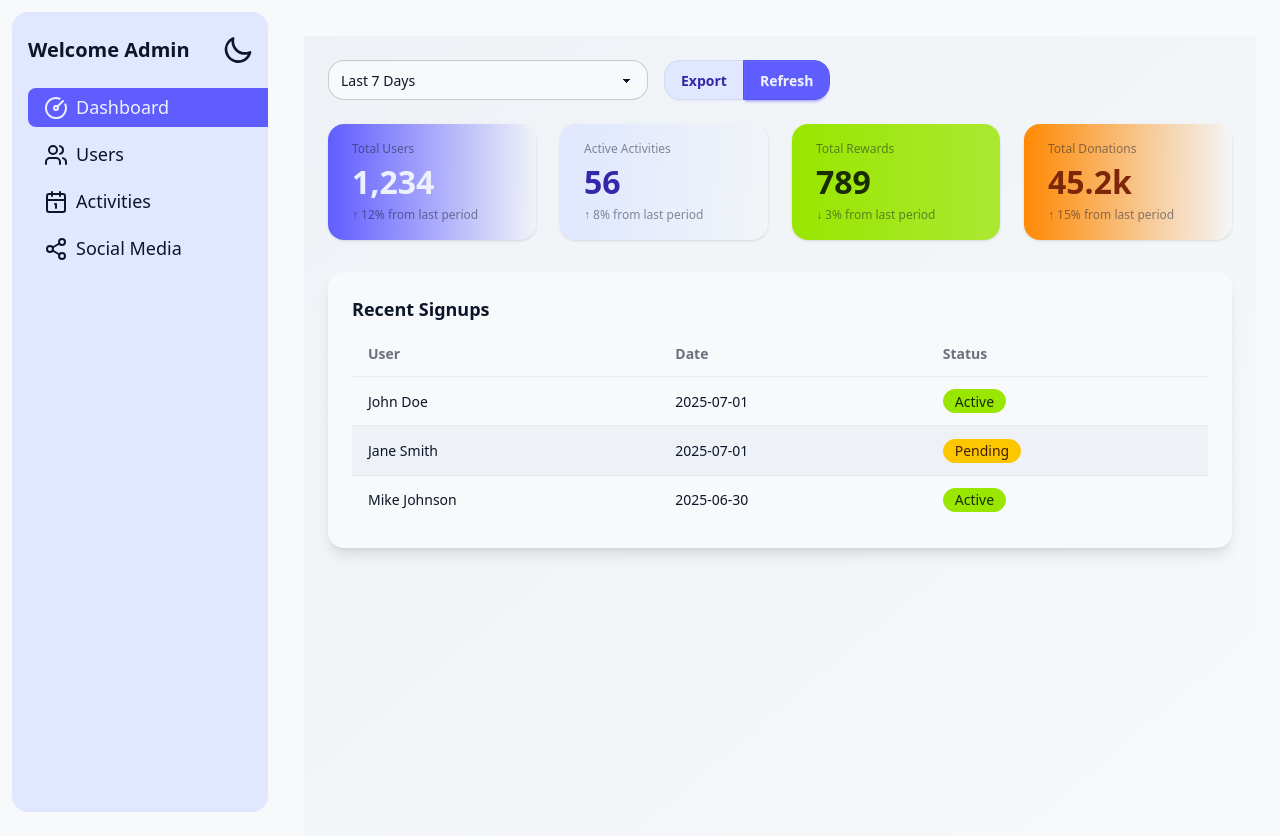
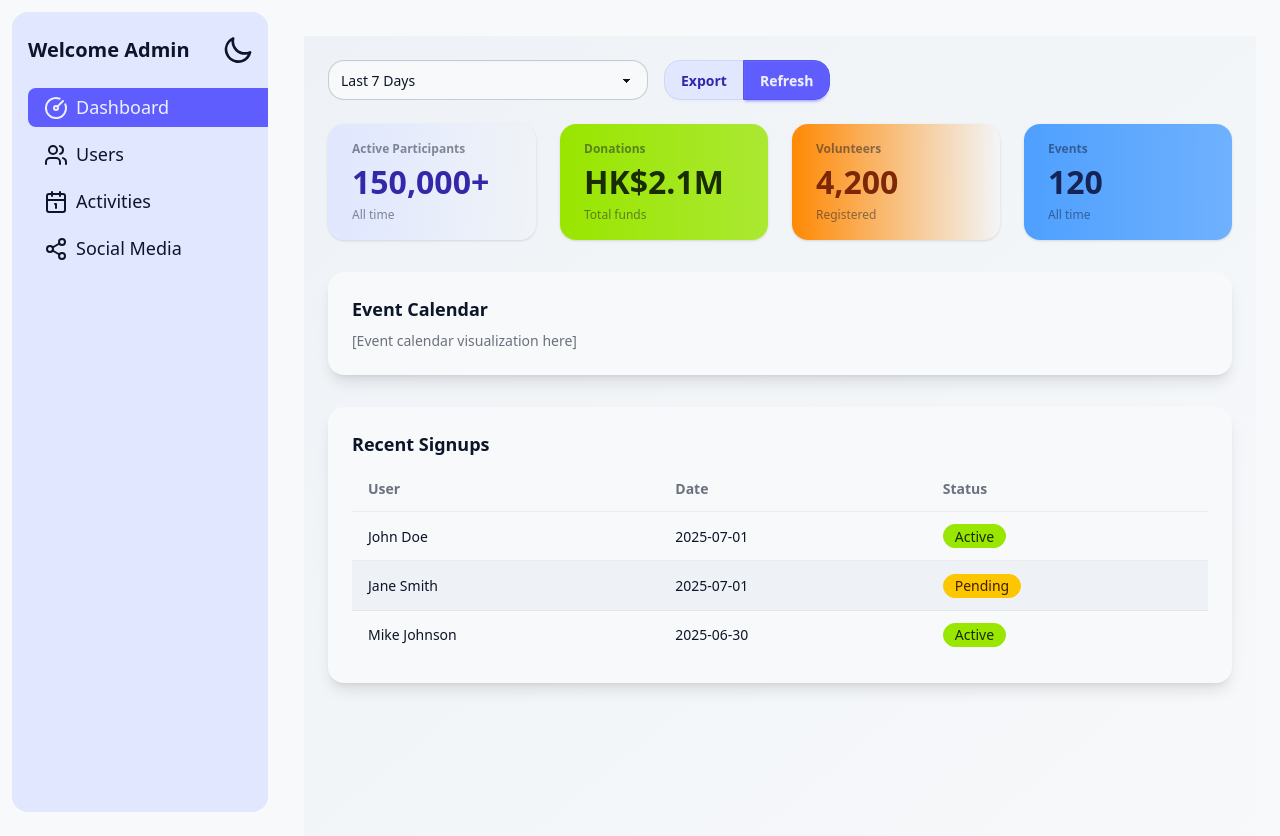
Before and after one commit to hadetan/foodsport-dev, a Next.js app: page /admin in a window 1280 px wide. Built offline with nearby package versions, Linux system fonts and the light colour scheme; no server answers.

Commit message:
Dashboard creation

```diff
--- a/src/app/(landing)/Components/ComingSoon.js
+++ b/src/app/(landing)/Components/ComingSoon.js
@@ -1,13 +1,9 @@
+import "./comingSoon.css";
+
 export default function ComingSoon() {
     return (
-      <div className="flex flex-col items-center justify-center min-h-screen bg-yellow-100">
-        <img
-          src="/coming.jpg"
-          alt="Coming Soon"
-          width={1784}
-          height={770}
-          className="object-contain"
-        />
-      </div>
+        <div className="coming-soon-bg">
+            {/* You can add overlay text or content here if needed */}
+        </div>
     );
-  }
+}
--- /dev/null
+++ b/src/app/(landing)/Components/comingSoon.css
@@ -0,0 +1,13 @@
+/* Add background image with 1920x720 ratio */
+.coming-soon-bg {
+    background-image: url("/coming.png");
+    background-size: cover;
+    background-position: center;
+    width: 100%;
+    max-width: 1920px;
+    height:70vh;
+    min-height: 360px;
+    display: flex;
+    align-items: center;
+    justify-content: center;
+}
--- a/src/app/admin/(logged_in)/(dashboard)/page.js
+++ b/src/app/admin/(logged_in)/(dashboard)/page.js
@@ -1,13 +1,24 @@
 "use client";
 
-import api from "@/utils/axios/api";
 import React, { useState, useEffect } from "react";
+// import api from "@/utils/axios/api"; // Uncomment and use for real API calls
 
 const DashboardPage = () => {
     const [dateRange, setDateRange] = useState("7d");
     const [loading, setLoading] = useState(false);
-    const [data, setData] = useState(null);
     const [theme, setTheme] = useState("light");
+    // Placeholder for fetched dashboard data
+    const [dashboard, setDashboard] = useState({
+        participants: "150,000+",
+        donations: "HK$2.1M",
+        volunteers: "4,200",
+        events: "120",
+        recentSignups: [
+            { name: "John Doe", date: "2025-07-01", status: "Active" },
+            { name: "Jane Smith", date: "2025-07-01", status: "Pending" },
+            { name: "Mike Johnson", date: "2025-06-30", status: "Active" },
+        ],
+    });
 
     useEffect(() => {
         const isDark =
@@ -29,14 +40,17 @@ const DashboardPage = () => {
             attributeFilter: ["data-theme"],
         });
 
+        // Fetch dashboard data here (replace with real API)
+        // api.get('/admin/dashboard?range=' + dateRange).then(res => setDashboard(res.data));
+
         return () => observer.disconnect();
-    }, []);
+    }, [dateRange]);
 
     const chartTextColor = theme === "dark" ? "#e2e8f0" : "#1e293b";
 
     const handleRefresh = async () => {
         setLoading(true);
-        // TODO: Implement API call
+        // Fetch dashboard data here (replace with real API)
         await new Promise((resolve) => setTimeout(resolve, 1000));
         setLoading(false);
     };
@@ -70,98 +84,110 @@ const DashboardPage = () => {
                 </div>
             </div>
 
-            {/* Stats Grid */}
+            {/* KPIs */}
             <div className="grid grid-cols-1 md:grid-cols-2 lg:grid-cols-4 gap-4 lg:gap-6 mb-8 w-full">
-                <div className="stats shadow">
-                    <div className="stat bg-gradient-to-r from-primary to-primary-focus text-primary-content">
-                        <div className="stat-title opacity-80">Total Users</div>
-                        <div className="stat-value">1,234</div>
-                        <div className="stat-desc opacity-80">
-                            ↑ 12% from last period
-                        </div>
-                    </div>
-                </div>
-
                 <div className="stats shadow">
                     <div className="stat bg-gradient-to-r from-secondary to-secondary-focus text-secondary-content">
                         <div className="stat-title opacity-80">
-                            Active Activities
+                            <span className="font-bold">
+                                Active Participants
+                            </span>
                         </div>
-                        <div className="stat-value">56</div>
-                        <div className="stat-desc opacity-80">
-                            ↑ 8% from last period
+                        <div className="stat-value">
+                            {dashboard.participants}
                         </div>
+                        <div className="stat-desc opacity-80">All time</div>
                     </div>
                 </div>
-
                 <div className="stats shadow">
                     <div className="stat bg-gradient-to-r from-success to-success/80 text-success-content">
                         <div className="stat-title opacity-80">
-                            Total Rewards
+                            <span className="font-bold">Donations</span>
                         </div>
-                        <div className="stat-value">789</div>
-                        <div className="stat-desc opacity-80">
-                            ↓ 3% from last period
-                        </div>
+                        <div className="stat-value">{dashboard.donations}</div>
+                        <div className="stat-desc opacity-80">Total funds</div>
                     </div>
                 </div>
-
                 <div className="stats shadow">
                     <div className="stat bg-gradient-to-r from-accent to-accent-focus text-accent-content">
                         <div className="stat-title opacity-80">
-                            Total Donations
+                            <span className="font-bold">Volunteers</span>
                         </div>
-                        <div className="stat-value">45.2k</div>
-                        <div className="stat-desc opacity-80">
-                            ↑ 15% from last period
+                        <div className="stat-value">{dashboard.volunteers}</div>
+                        <div className="stat-desc opacity-80">Registered</div>
+                    </div>
+                </div>
+                <div className="stats shadow">
+                    <div className="stat bg-gradient-to-r from-info to-info/80 text-info-content">
+                        <div className="stat-title opacity-80">
+                            <span className="font-bold">Events</span>
+                        </div>
+                        <div className="stat-value">{dashboard.events}</div>
+                        <div className="stat-desc opacity-80">All time</div>
+                    </div>
+                </div>
+            </div>
+
+            {/* Placeholder for analytics charts */}
+            <div className="grid grid-cols-1 lg:grid-cols-1 gap-4 mb-8">
+                {/* Only Event Calendar remains */}
+                <div className="card bg-base-100 shadow-lg">
+                    <div className="card-body">
+                        <h2 className="card-title text-base-content">
+                            <span className="font-bold">Event Calendar</span>
+                        </h2>
+                        {/* TODO: Insert event calendar component */}
+                        <div className="text-base-content/60 text-sm">
+                            [Event calendar visualization here]
                         </div>
                     </div>
                 </div>
             </div>
 
             {/* Recent Signups Table */}
-            <div className="card bg-base-100 shadow-lg w-full">
+            <div className="card bg-base-100 shadow-lg w-full mb-8">
                 <div className="card-body">
                     <h2 className="card-title text-base-content">
-                        Recent Signups
+                        <span className="font-bold">Recent Signups</span>
                     </h2>
                     <div className="overflow-x-auto">
                         <table className="table table-zebra w-full">
                             <thead>
                                 <tr>
-                                    <th>User</th>
-                                    <th>Date</th>
-                                    <th>Status</th>
+                                    <th>
+                                        <span className="font-bold">User</span>
+                                    </th>
+                                    <th>
+                                        <span className="font-bold">Date</span>
+                                    </th>
+                                    <th>
+                                        <span className="font-bold">
+                                            Status
+                                        </span>
+                                    </th>
                                 </tr>
                             </thead>
                             <tbody>
-                                <tr>
-                                    <td>John Doe</td>
-                                    <td>2025-07-01</td>
-                                    <td>
-                                        <div className="badge badge-success gap-2">
-                                            Active
-                                        </div>
-                                    </td>
-                                </tr>
-                                <tr>
-                                    <td>Jane Smith</td>
-                                    <td>2025-07-01</td>
-                                    <td>
-                                        <div className="badge badge-warning gap-2">
-                                            Pending
-                                        </div>
-                                    </td>
-                                </tr>
-                                <tr>
-                                    <td>Mike Johnson</td>
-                                    <td>2025-06-30</td>
-                                    <td>
-                                        <div className="badge badge-success gap-2">
-                                            Active
-                                        </div>
-                                    </td>
-                                </tr>
+                                {dashboard.recentSignups.map((signup, idx) => (
+                                    <tr key={idx}>
+                                        <td>{signup.name}</td>
+                                        <td>{signup.date}</td>
+                                        <td>
+                                            <div
+                                                className={`badge gap-2 ${
+                                                    signup.status === "Active"
+                                                        ? "badge-success"
+                                                        : signup.status ===
+                                                          "Pending"
+                                                        ? "badge-warning"
+                                                        : "badge-ghost"
+                                                }`}
+                                            >
+                                                {signup.status}
+                                            </div>
+                                        </td>
+                                    </tr>
+                                ))}
                             </tbody>
                         </table>
                     </div>
```
Also changed, not shown: public/coming.jpg (deleted), public/coming.png (added), 2 other files (tests, documents, lock files or other folders).
